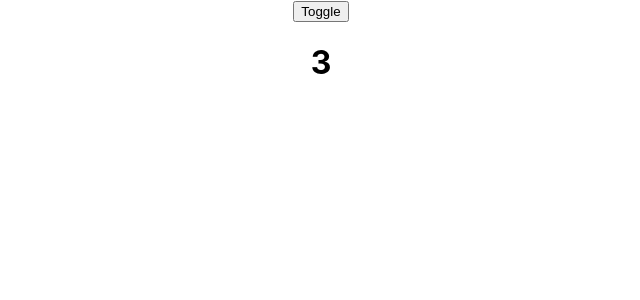
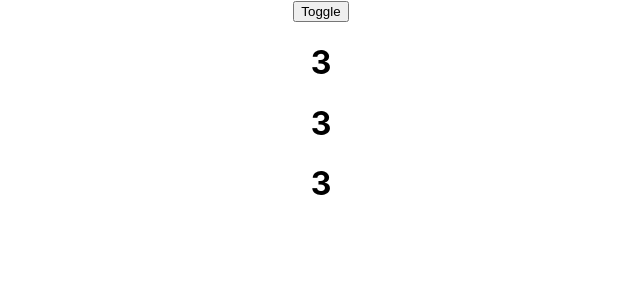
Before and after one commit to Aucante/react-training-advanced, a React (Create React App) app: page / in a window 1280 px wide. Both pictures are taken after a click on the button "Toggle". Shown: the top 300 px of the page, without its empty margins (319-959 px from the left). Built offline with nearby package versions, Linux system fonts and the light colour scheme; the HTML template or start-up script is replaced by a standard one.

Commit message:
Fragment

```diff
--- a/src/Timer.js
+++ b/src/Timer.js
@@ -1,5 +1,5 @@
 
-import {useState, useEffect} from 'react'
+import {useState, useEffect, Fragment} from 'react'
 
 function Timer() {
 
@@ -17,9 +17,11 @@ function Timer() {
 
 
   return (
-    <div className="App">
+    <Fragment>
       <h1>{timer}</h1>
-    </div>
+      <h1>{timer}</h1>
+      <h1>{timer}</h1>
+    </Fragment>
   );
 }
 
```
